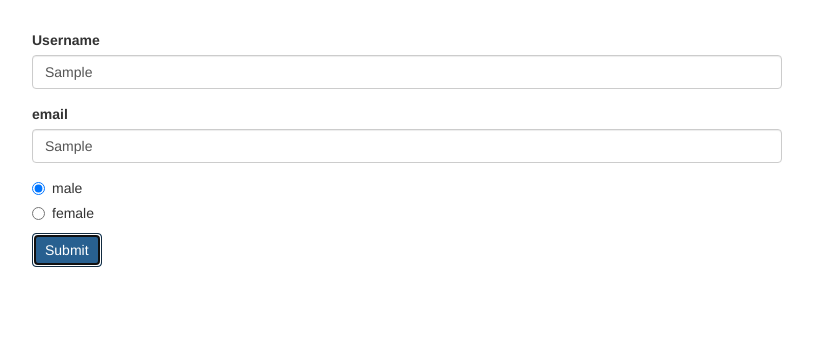
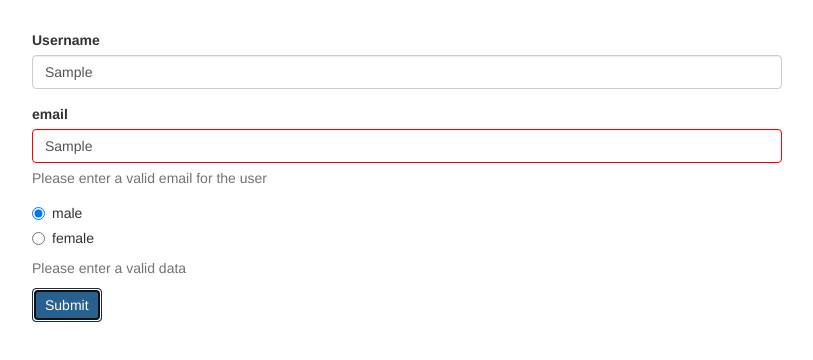
Before and after one commit to AnawaratneMANA/ANGULAR_UDEM_PROJCTS, an Angular app: page / in a window 1280 px wide. Both pictures are taken after typing "Sample", "Sample" into the empty fields and a click on the button "Submit". Shown: the top 360 px of the page, without its empty margins (233-1046 px from the left). Built offline with nearby package versions, Linux system fonts and the light colour scheme.

Commit message:
Added validation messages with span, Added custom CSS for the input fields.

```diff
--- a/src/app/app.component.css
+++ b/src/app/app.component.css
@@ -1,3 +1,7 @@
 .container {
   margin-top: 30px;
 }
+
+input.ng-invalid.ng-touched {
+  border: 1px solid red;
+}
--- a/src/app/app.component.html
+++ b/src/app/app.component.html
@@ -9,6 +9,10 @@
             id="username"
             formControlName="username"
             class="form-control">
+          <span
+            *ngIf="!signupForm.get('username').valid && signupForm.get('username').touched"
+            class="help-block"
+          >Please enter a valid name for the user</span>
         </div>
         <div class="form-group">
           <label for="email">email</label>
@@ -17,6 +21,10 @@
             id="email"
             formControlName="email"
             class="form-control">
+          <span
+            *ngIf="!signupForm.get('email').valid && signupForm.get('email').touched"
+            class="help-block"
+          >Please enter a valid email for the user</span>
         </div>
         <div class="radio" *ngFor="let gender of genders">
           <label>
@@ -26,6 +34,10 @@
               [value]="gender">{{ gender }}
           </label>
         </div>
+        <span
+          *ngIf="!signupForm.valid && signupForm.touched"
+          class="help-block"
+        >Please enter a valid data</span>
         <button class="btn btn-primary" type="submit">Submit</button>
       </form>
     </div>
```
